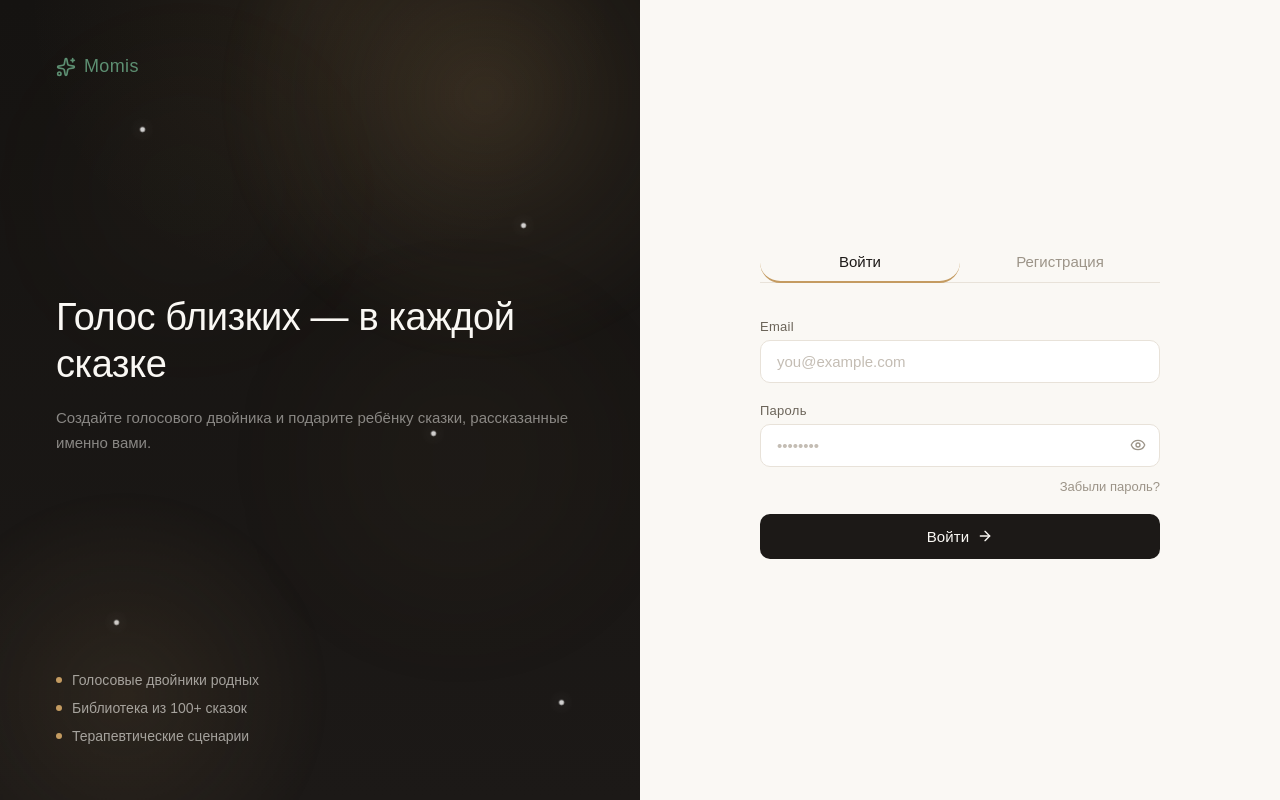
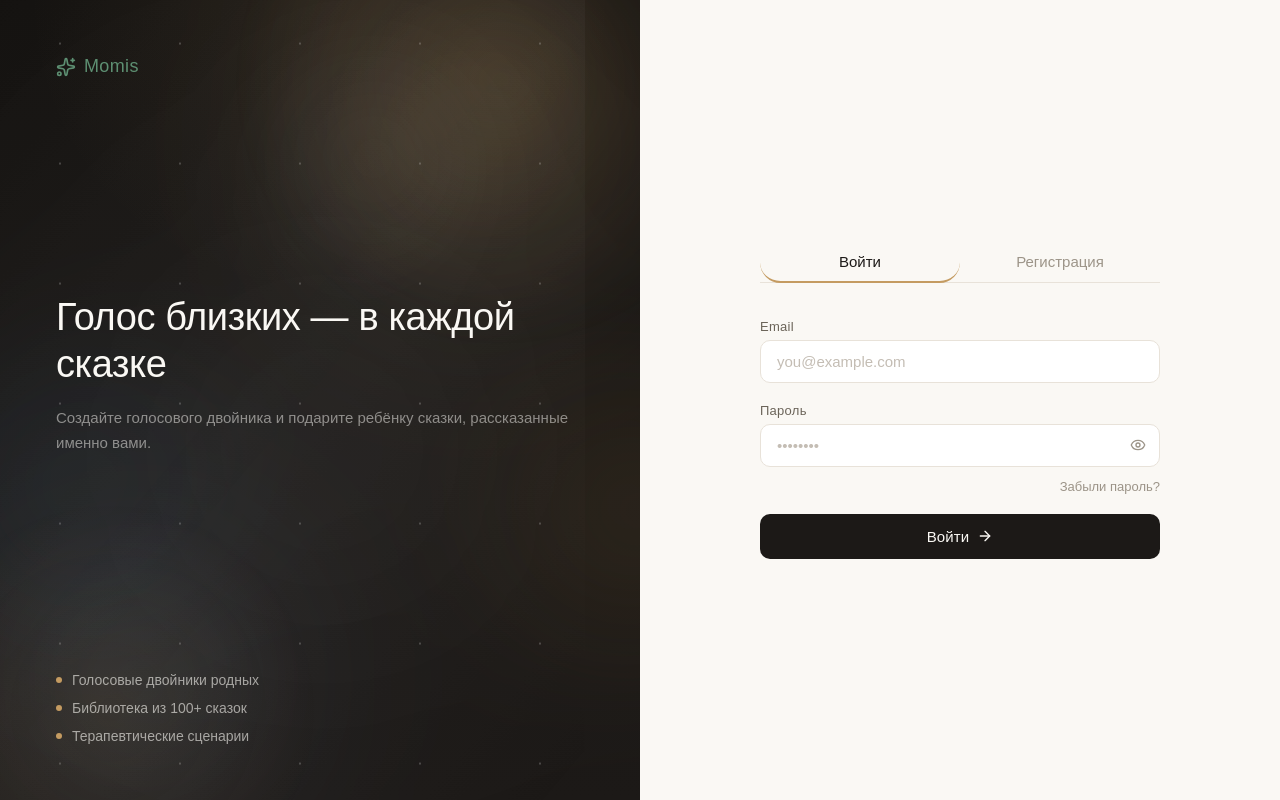
Before and after one commit to Zizi055/mumisnearby, a React (Vite) app in the folder lk/: page /#/auth in a window 1280 px wide. Built offline with nearby package versions, Linux system fonts and the light colour scheme; no server answers.

Commit message:
animation

```diff
--- a/lk/src/pages/Auth.jsx
+++ b/lk/src/pages/Auth.jsx
@@ -88,21 +88,17 @@ export default function Auth() {
       <div className="auth__left">
          <div className="auth__bg">
 
-  <span className="auth__orb auth__orb--1" />
+ <div className="auth__galaxy" />
 
-  <span className="auth__orb auth__orb--2" />
+  <div className="auth__nebula auth__nebula--1" />
 
-  <span className="auth__orb auth__orb--3" />
+  <div className="auth__nebula auth__nebula--2" />
 
-  <span className="auth__star auth__star--1" />
+  <div className="auth__nebula auth__nebula--3" />
 
-  <span className="auth__star auth__star--2" />
+  <div className="auth__dust" />
 
-  <span className="auth__star auth__star--3" />
-
-  <span className="auth__star auth__star--4" />
-
-  <span className="auth__star auth__star--5" />
+  <div className="auth__grid-light" />
 
 </div>
         <div className="auth__brand">
--- a/lk/src/styles/scss/pages/auth.scss
+++ b/lk/src/styles/scss/pages/auth.scss
@@ -411,126 +411,170 @@
   overflow: hidden;
   pointer-events: none;
 }
-.auth__orb {
+
+.auth__brand,
+.auth__tagline,
+.auth__features {
+  position: relative;
+  z-index: 2;
+}
+.auth__galaxy {
+  position: absolute;
+  inset: -20%;
+
+  opacity: 0.55;
+
+  background:
+    radial-gradient(
+      circle at 30% 40%,
+      rgba(255,255,255,0.12) 0%,
+      transparent 12%
+    ),
+    radial-gradient(
+      circle at 70% 30%,
+      rgba(196,155,97,0.18) 0%,
+      transparent 18%
+    ),
+    radial-gradient(
+      circle at 50% 70%,
+      rgba(120,180,255,0.12) 0%,
+      transparent 20%
+    ),
+    radial-gradient(
+      circle at center,
+      rgba(255,255,255,0.04) 0%,
+      transparent 60%
+    );
+
+  filter:
+    blur(40px)
+    saturate(140%);
+
+  transform: scale(1.2);
+
+  animation:
+    galaxyMove 28s linear infinite;
+}
+.auth__nebula {
   position: absolute;
 
   border-radius: 50%;
 
   filter: blur(90px);
 
-  opacity: 0.45;
+  mix-blend-mode: screen;
 }
 
-.auth__orb--1 {
-  top: 12%;
-  left: 12%;
+.auth__nebula--1 {
+  top: -10%;
+  right: -10%;
 
-  width: 220px;
-  height: 220px;
+  width: 420px;
+  height: 420px;
 
-  background: rgba(255, 214, 153, 0.08);
+  background:
+    radial-gradient(
+      circle,
+      rgba(196,155,97,0.2) 0%,
+      transparent 70%
+    );
 
   animation:
-    authFloat 14s ease-in-out infinite;
+    nebulaFloat 18s ease-in-out infinite;
 }
 
-.auth__orb--2 {
-  right: 8%;
-  top: 42%;
+.auth__nebula--2 {
+  bottom: -10%;
+  left: -10%;
+
+  width: 380px;
+  height: 380px;
+
+  background:
+    radial-gradient(
+      circle,
+      rgba(120,180,255,0.16) 0%,
+      transparent 70%
+    );
+
+  animation:
+    nebulaFloatReverse 22s ease-in-out infinite;
+}
+
+.auth__nebula--3 {
+  top: 40%;
+  left: 30%;
 
   width: 260px;
   height: 260px;
 
-  background: rgba(196, 155, 97, 0.1);
+  background:
+    radial-gradient(
+      circle,
+      rgba(255,255,255,0.08) 0%,
+      transparent 70%
+    );
 
   animation:
-    authFloat 18s ease-in-out infinite;
+    nebulaPulse 12s ease-in-out infinite;
+}
+.auth__dust {
+  position: absolute;
+  inset: 0;
 
-  animation-delay: 2s;
-}
+  opacity: 0.25;
 
-.auth__orb--3 {
-  bottom: 6%;
-  left: 30%;
+  background-image:
+    radial-gradient(
+      rgba(255,255,255,0.8) 1px,
+      transparent 1px
+    );
 
-  width: 180px;
-  height: 180px;
-
-  background: rgba(255,255,255,0.04);
+  background-size: 120px 120px;
 
   animation:
-    authFloat 16s ease-in-out infinite;
-
-  animation-delay: 5s;
+    dustMove 40s linear infinite;
 }
-.auth__star {
+.auth__grid-light {
   position: absolute;
 
-  width: 3px;
-  height: 3px;
+  inset: 0;
 
-  border-radius: 50%;
+  background:
+    linear-gradient(
+      130deg,
+      transparent 0%,
+      rgba(255,255,255,0.03) 50%,
+      transparent 100%
+    );
 
-  background: rgba(255,255,255,0.9);
-
-  box-shadow:
-    0 0 10px rgba(255,255,255,0.6);
+  transform:
+    translateX(-100%);
 
   animation:
-    authStar 4s ease-in-out infinite;
+    lightSweep 12s linear infinite;
 }
-
-.auth__star--1 {
-  top: 16%;
-  left: 22%;
-}
-
-.auth__star--2 {
-  top: 28%;
-  right: 18%;
-}
-
-.auth__star--3 {
-  bottom: 22%;
-  left: 18%;
-}
-
-.auth__star--4 {
-  top: 54%;
-  right: 32%;
-}
-
-.auth__star--5 {
-  bottom: 12%;
-  right: 12%;
-}
-@keyframes authFloat {
+@keyframes galaxyMove {
   0% {
     transform:
-      translateY(0)
-      scale(1);
-  }
-
-  50% {
-    transform:
-      translateY(-18px)
-      scale(1.04);
+      scale(1.2)
+      rotate(0deg);
   }
 
   100% {
     transform:
-      translateY(0)
-      scale(1);
+      scale(1.2)
+      rotate(360deg);
   }
 }
 
-@keyframes authGlowFloat {
+@keyframes nebulaFloat {
   0% {
     transform: translate3d(0,0,0);
   }
 
   50% {
-    transform: translate3d(-20px, 20px, 0);
+    transform: translate3d(-30px,20px,0);
   }
 
   100% {
@@ -538,13 +582,13 @@
   }
 }
 
-@keyframes authGlowFloatReverse {
+@keyframes nebulaFloatReverse {
   0% {
     transform: translate3d(0,0,0);
   }
 
   50% {
-    transform: translate3d(20px,-20px,0);
+    transform: translate3d(30px,-20px,0);
   }
 
   100% {
@@ -552,25 +596,41 @@
   }
 }
 
-@keyframes authStar {
+@keyframes nebulaPulse {
   0% {
-    opacity: 0.2;
     transform: scale(1);
+    opacity: 0.5;
   }
 
   50% {
-    opacity: 1;
-    transform: scale(1.8);
+    transform: scale(1.08);
+    opacity: 0.9;
   }
 
   100% {
-    opacity: 0.2;
     transform: scale(1);
+    opacity: 0.5;
   }
 }
-.auth__brand,
-.auth__tagline,
-.auth__features {
-  position: relative;
-  z-index: 2;
+
+@keyframes dustMove {
+  0% {
+    transform: translateY(0);
+  }
+
+  100% {
+    transform: translateY(-120px);
+  }
 }
+
+@keyframes lightSweep {
+  0% {
+    transform:
+      translateX(-100%);
+  }
+
+  100% {
+    transform:
+      translateX(100%);
+  }
+}
```
